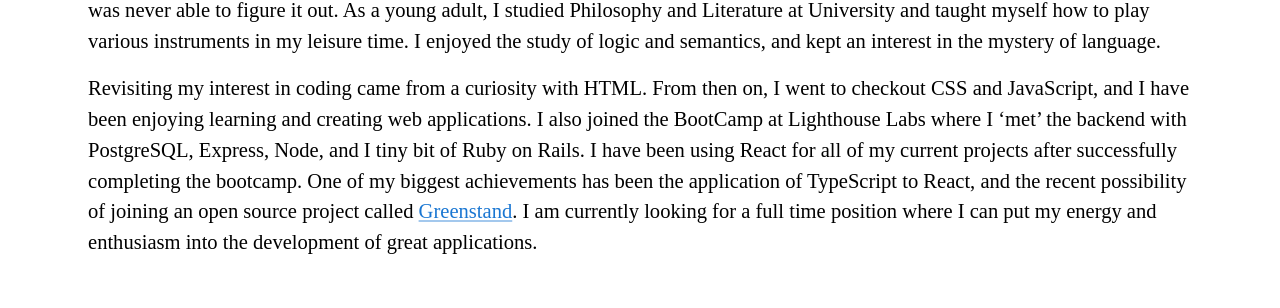
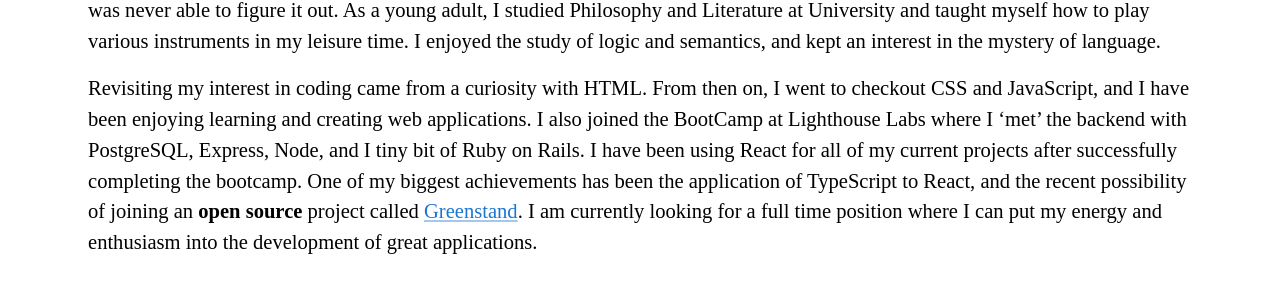
Before and after one commit to andres039/PortfolioNext, a Next.js app: page / in a window 1280 px wide. Shown: the part 343-651 px from the top of the page. Built offline with nearby package versions, Linux system fonts and the light colour scheme.

Commit message:
highlight open source

```diff
--- a/pages/About.tsx
+++ b/pages/About.tsx
@@ -31,10 +31,11 @@ const About = () => {
           Express, Node, and I tiny bit of Ruby on Rails. I have been using
           React for all of my current projects after successfully completing the
           bootcamp. One of my biggest achievements has been the application of
-          TypeScript to React, and the recent possibility of joining an open
-          source project called <Link href="https://greenstand.org/">Greenstand</Link>
-          . I am currently looking for a full time position where I can put my
-          energy and enthusiasm into the development of great applications.
+          TypeScript to React, and the recent possibility of joining an{" "}
+          <strong> open source </strong> project called{" "}
+          <Link href="https://greenstand.org/">Greenstand</Link>. I am currently
+          looking for a full time position where I can put my energy and
+          enthusiasm into the development of great applications.
         </Typography>
       </Container>
     </div>
```
